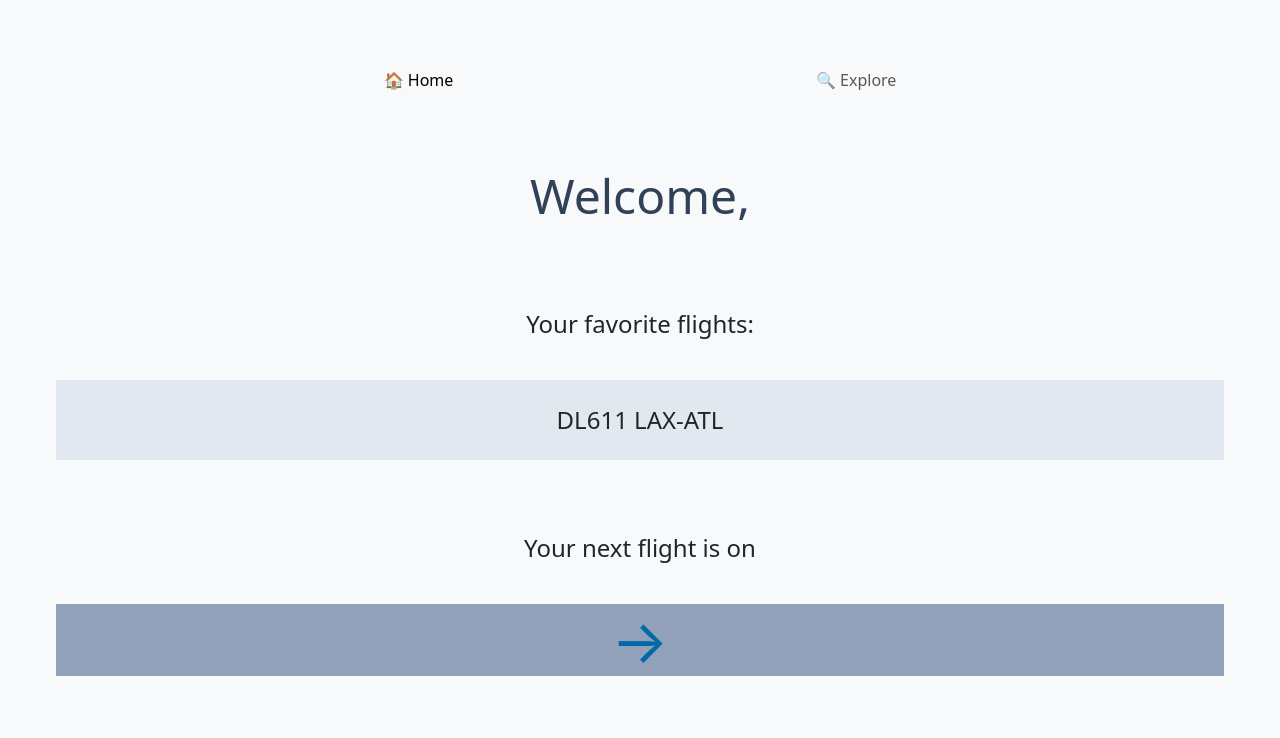
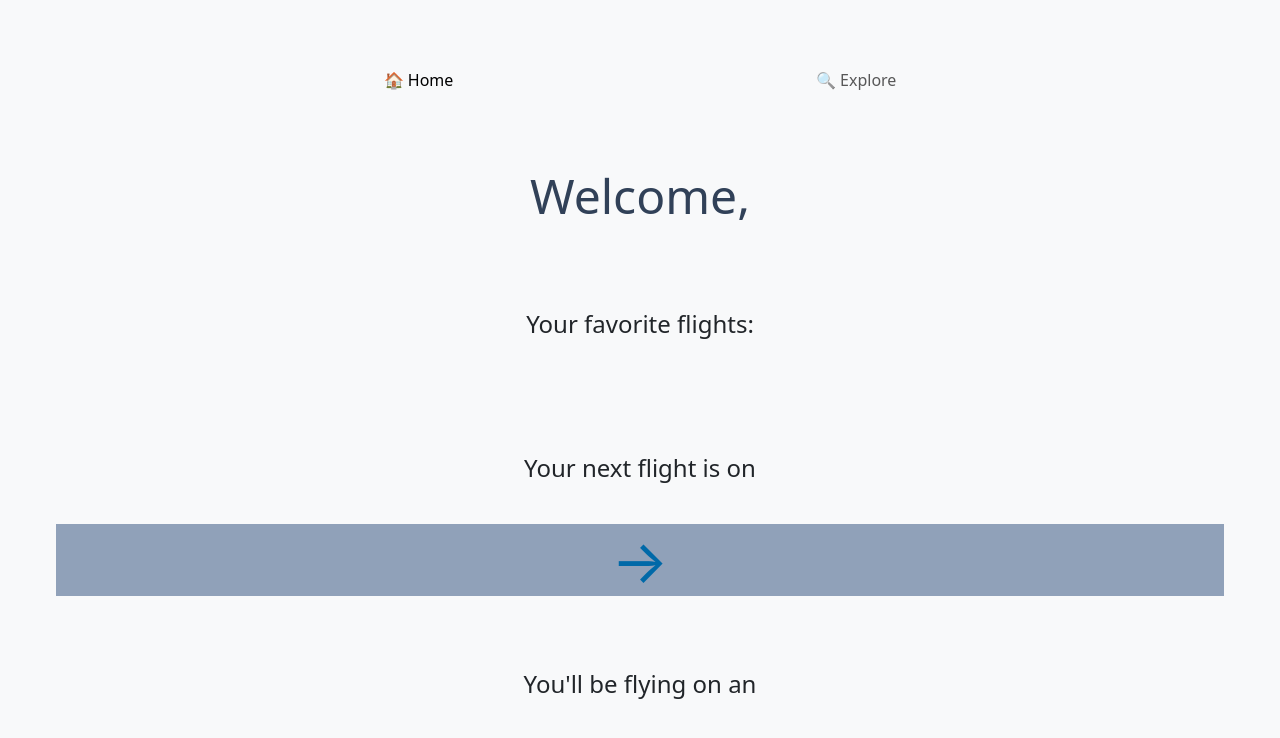
Before and after one commit to nklloyd/AIR, a React (Vite) app: page / in a window 1280 px wide. Shown: the top 738 px of the page. Built offline with nearby package versions, Linux system fonts and the light colour scheme; no server answers.

Commit message:
Update favorites

```diff
--- a/src/pages/Explore.tsx
+++ b/src/pages/Explore.tsx
@@ -80,12 +80,17 @@ export default function Explore() {
   }, [favorites]);
 
   useEffect(() => {
-    if (selectedFlight) {
-      localStorage.setItem("selectedFlight", selectedFlight);
-    } else {
-      localStorage.removeItem("selectedFlight");
-    }
+    // if (selectedFlight) {
+    //   localStorage.setItem("selectedFlight", selectedFlight);
+    // } else {
+    //   localStorage.removeItem("selectedFlight");
+    // }
   }, [selectedFlight]);
+  if (selectedFlight) {
+    localStorage.setItem("selectedFlight", selectedFlight);
+  } else {
+    localStorage.removeItem("selectedFlight");
+  }
 
   const toggleFavorite = (flightNumber: string) => {
     const isFav = favorites.includes(flightNumber);
--- a/src/pages/Home.tsx
+++ b/src/pages/Home.tsx
@@ -341,6 +341,7 @@ export function Home() {
         };
         getTopAircraftFunFact();
     }, [])
+    var favorite = localStorage.getItem("selectedFlight");
 
     return (
         <div className="flex flex-col gap-4">
@@ -350,7 +351,7 @@ export function Home() {
 
             <p className="text-2xl">Your favorite flights:</p>
             <div className="grid grid-cols-[1fr] gap-1">
-                <div className="bg-slate-200 leading-[5rem] text-2xl">DL611 LAX-ATL</div>
+                <div className="bg-slate-200 leading-[5rem] text-2xl">{favorite}</div>
             </div>
             <br></br>
 
```
